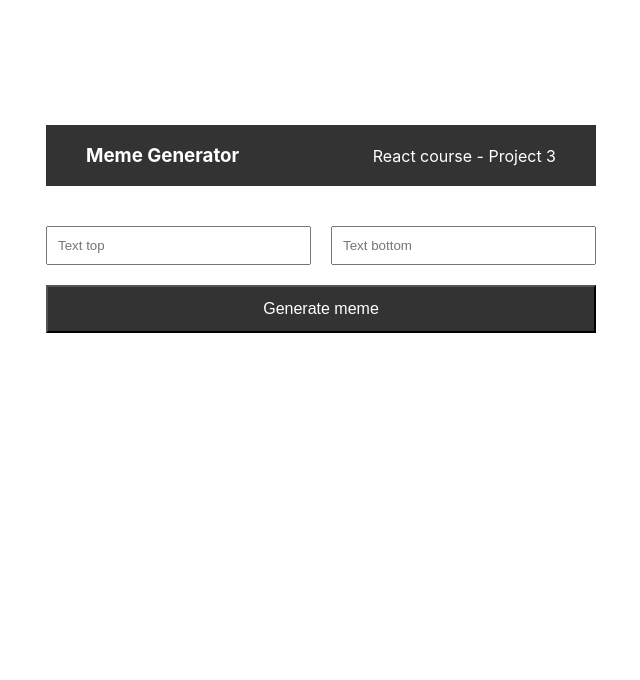
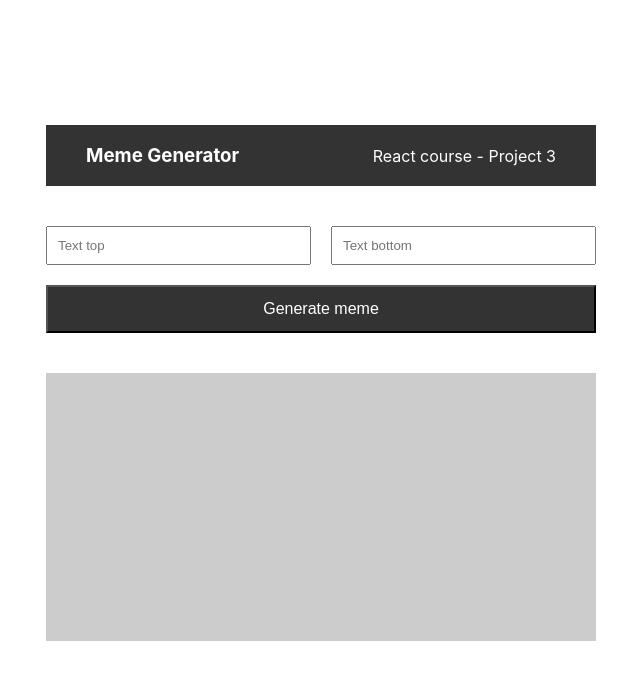
Before and after one commit to Mozetsu/react-meme-generator, a React (Vite) app: page / in a window 1280 px wide. Shown: the top 680 px of the page, without its empty margins (319-959 px from the left). Built offline with nearby package versions, Linux system fonts and the light colour scheme.

Commit message:
Start building Image component.

```diff
--- a/src/App.jsx
+++ b/src/App.jsx
@@ -1,6 +1,7 @@
 import React from 'react';
 import Header from './components/Header/Header';
 import Form from './components/Form/Form';
+import Image from './components/Image/Image';
 import './app.css';
 import '../index.css';
 
@@ -9,6 +10,7 @@ export default function App() {
 		<section className="app">
 			<Header />
 			<Form />
+			<Image />
 		</section>
 	);
 }
--- /dev/null
+++ b/src/components/Image/Image.jsx
@@ -0,0 +1,6 @@
+import React from 'react';
+import './image.css';
+
+export default function Image() {
+	return <section className='image'></section>;
+}
--- /dev/null
+++ b/src/components/Image/image.css
@@ -0,0 +1,7 @@
+.image {
+	width: 100%;
+	height: 100%;
+	max-height: 26.8rem;
+	background-color: #ccc;
+	margin-top: 4rem;
+}
```
